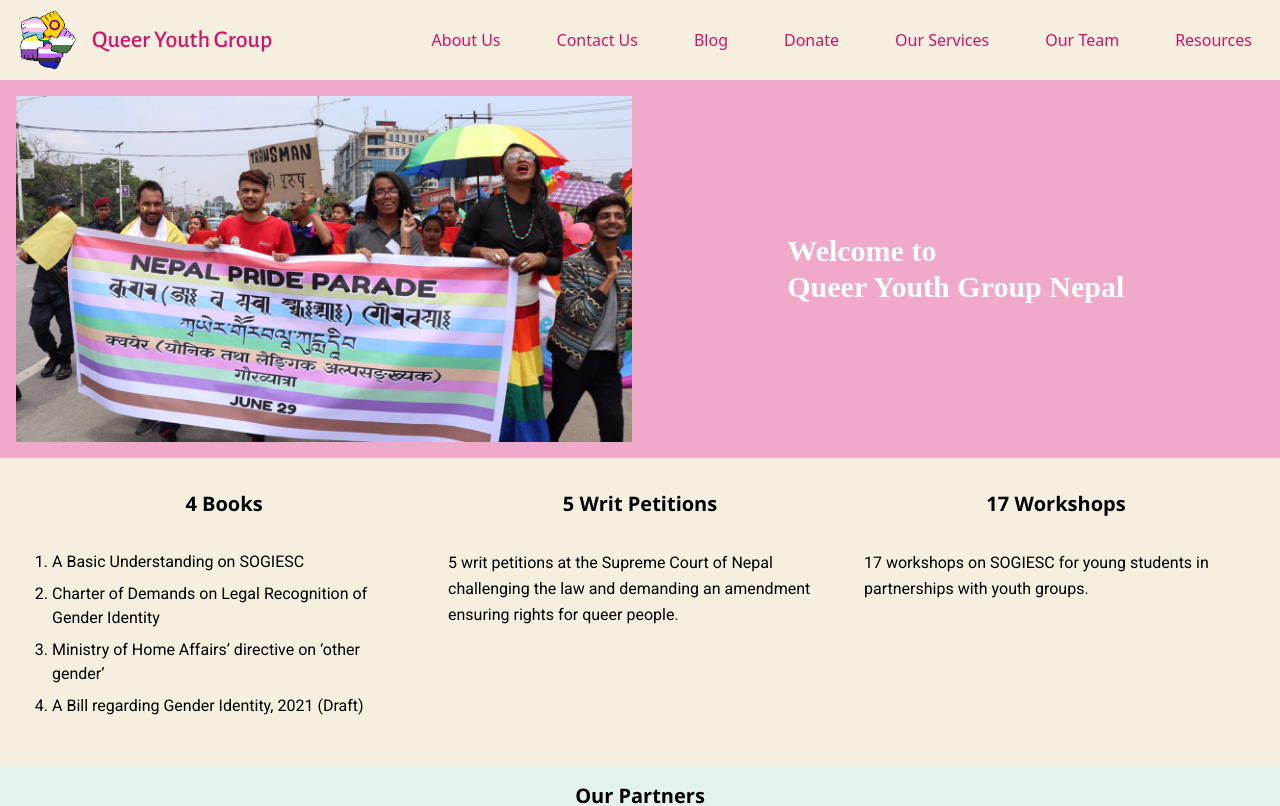
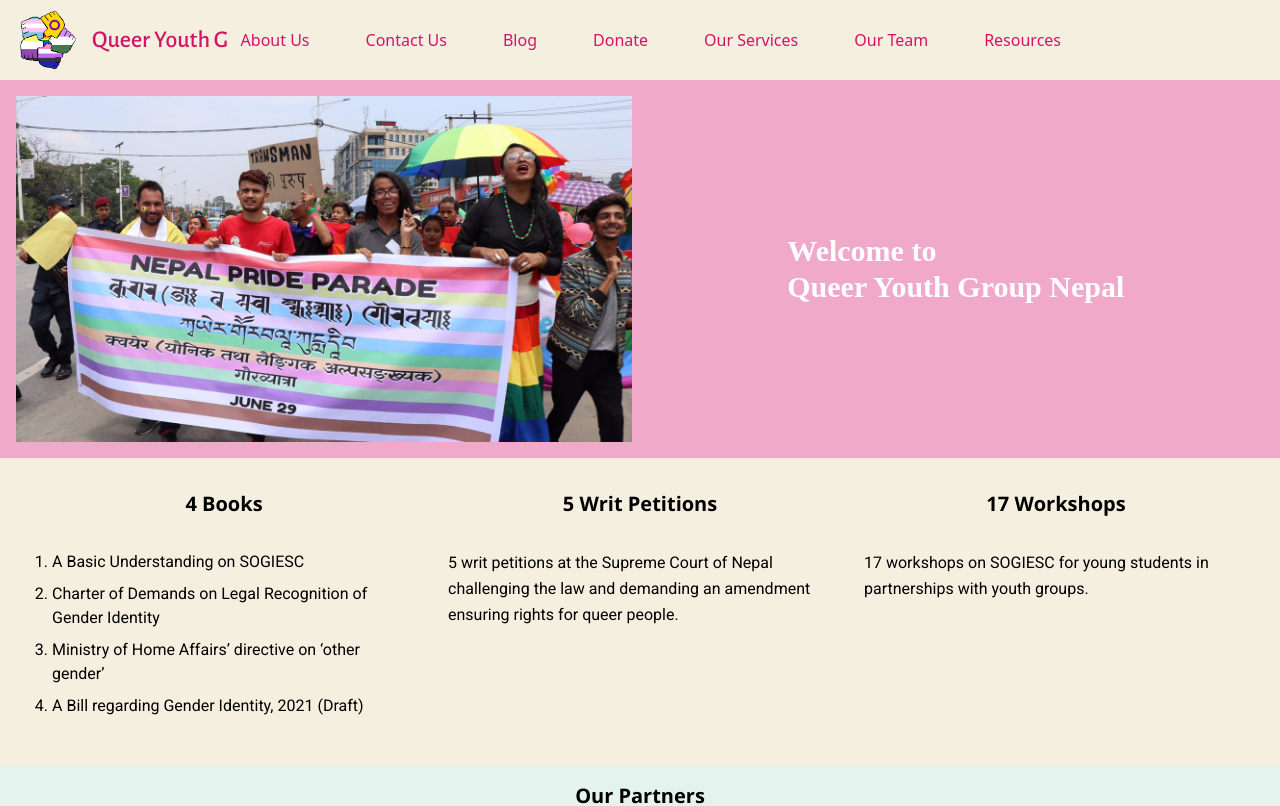
Before and after one commit to steinderace/queeryouthgroup, a React (Vite) app: page / in a window 1280 px wide. Shown: the top 806 px of the page. Built offline with nearby package versions, Linux system fonts and the light colour scheme; a web font is replaced by a local one.

Commit message:
fixing navbar drop down menu

```diff
--- a/src/components/Navbar.jsx
+++ b/src/components/Navbar.jsx
@@ -29,8 +29,12 @@ const Navbar = () => {
                 </button>
 
                 {/* Navbar links */}
-                <div className={`transition-all duration-300 ease-in-out ${isOpen ? "block" : "hidden"} min-[1200px]:flex items-center`}>
-                    <ul className="flex flex-col md:flex-row md:space-x-8 rtl:space-x-reverse">
+                <div
+                    className={`${
+                        isOpen ? "flex" : "hidden"
+                    } min-[1200px]:flex flex-col min-[1200px]:flex-row min-[1200px]:static absolute left-0 top-full w-full bg-[#F5EFE0] shadow-md min-[1200px]:shadow-none transition-all duration-300 ease-in-out`}
+                >
+                    <ul className="flex flex-col min-[1200px]:flex-row min-[1200px]:space-x-8 rtl:space-x-reverse">
                         {[
                             { path: "/about", label: "About Us" },
                             { path: "/contact", label: "Contact Us" },
```
